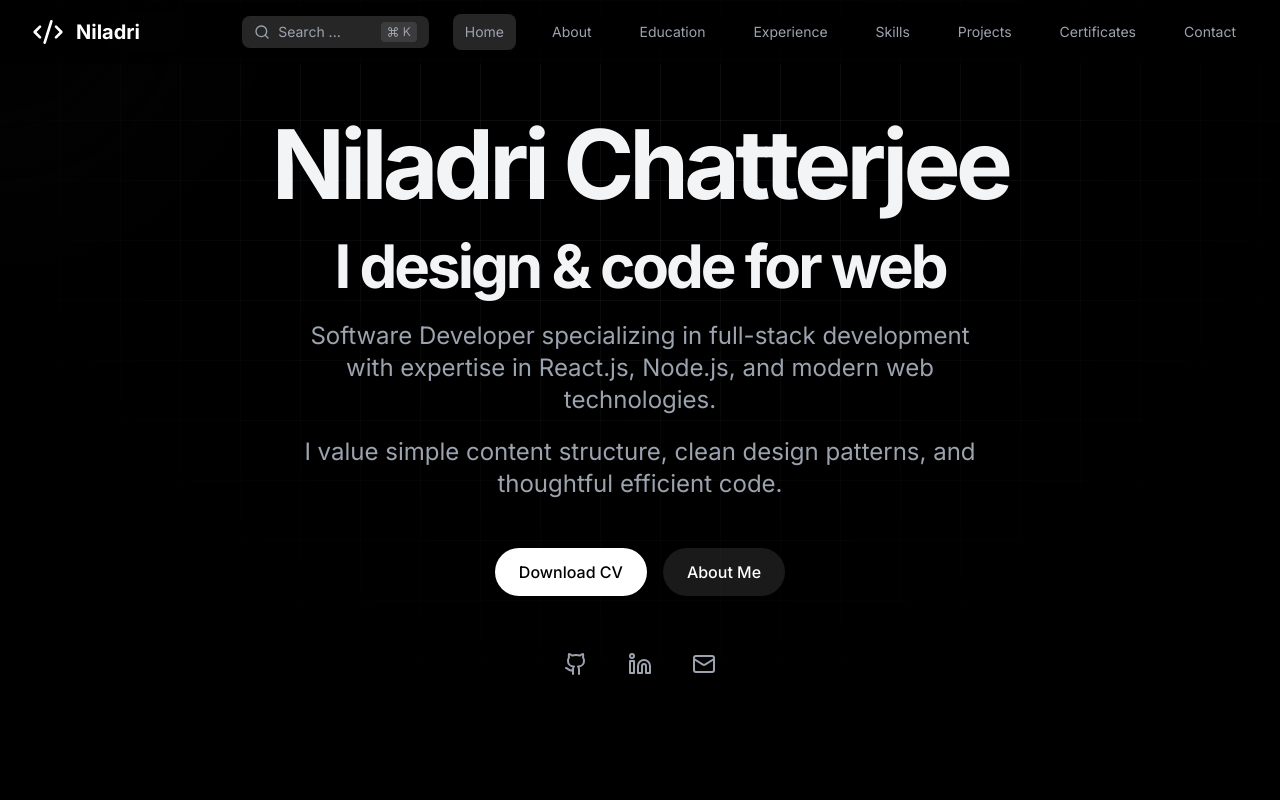
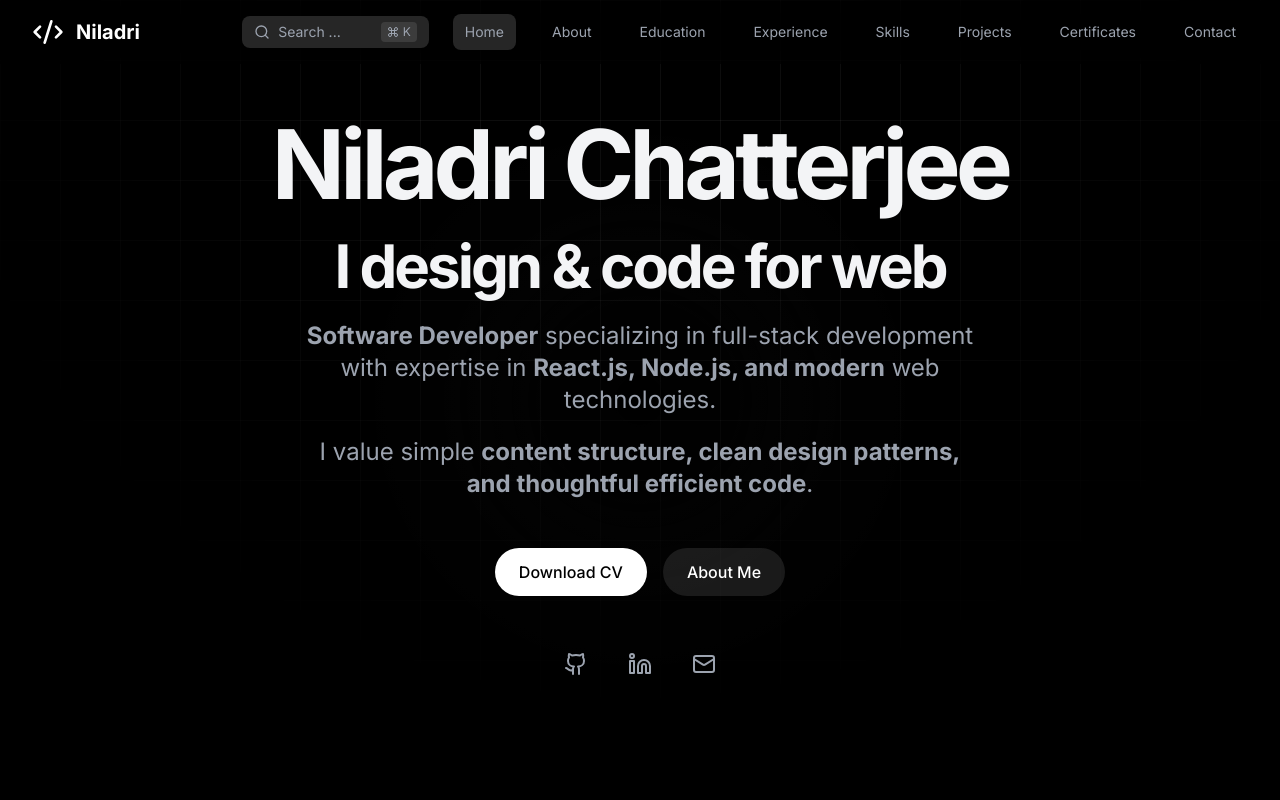
Before and after one commit to max-proj17/max-proj17.github.io, a Next.js app: page / in a window 1280 px wide. Shown: the top 800 px of the page. Built offline with nearby package versions, Linux system fonts and the light colour scheme.

Commit message:
Update project

```diff
--- a/src/pages/Home.tsx
+++ b/src/pages/Home.tsx
@@ -31,7 +31,7 @@ const Home = () => {
 					animate={{ opacity: 1, y: 0 }}
 					transition={{ duration: 0.8, delay: 0.2 }}
 				>
-					Software Developer specializing in full-stack development with expertise in React.js, Node.js, and modern web technologies.
+					<strong>Software Developer</strong> specializing in full-stack development with expertise in <strong>React.js, Node.js, and modern</strong>  web technologies.
 				</motion.p>
 				<motion.p
 					className="text-xl md:text-2xl text-gray-400 mb-12 max-w-2xl mx-auto"
@@ -39,7 +39,7 @@ const Home = () => {
 					animate={{ opacity: 1, y: 0 }}
 					transition={{ duration: 0.8, delay: 0.2 }}
 				>
-					I value simple content structure, clean design patterns, and thoughtful efficient code.
+					I value simple <strong>content structure, clean design patterns, and thoughtful efficient code</strong>.
 				</motion.p>
 
 				<motion.div
```
